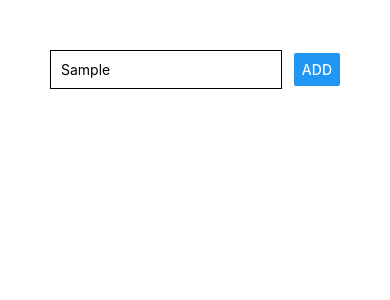
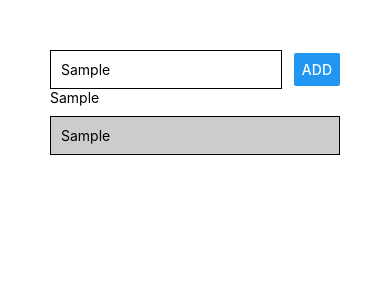
Before and after one commit to JakapongMo/rn-goal-setting-app, a React Native app: screen / in a window 390 px wide. Both pictures are taken after typing "Sample" into the empty fields and a click on the button "ADD". Shown: the top 300 px of the page. Built offline with nearby package versions, Linux system fonts and the light colour scheme.

Commit message:
Fix warning

```diff
--- a/App.js
+++ b/App.js
@@ -1,20 +1,41 @@
-import React from 'react';
-import { StyleSheet, Text, View, TextInput, Button } from 'react-native';
+import React, { useState } from 'react';
+import { StyleSheet, Text, View, TextInput, Button, ScrollView } from 'react-native';
 
 export default function App() {
+  const [enteredGoal, setEnteredGoal] = useState('');
+  const [courseGoals, setCourseGoals] = useState([]);
+
+  const goalInputHandler = (enterGoalText) => {
+    setEnteredGoal(enterGoalText);
+  };
+
+  const addGoadHandler = () => {
+    console.log(enteredGoal);
+
+    setCourseGoals(currentGoals => [...currentGoals, enteredGoal]);
+  };
+
   return (
     <View style={styles.screen}>
       <View style={styles.inputContainer}>
         <TextInput
           placeholder="Course Goal"
           style={styles.input}
+          //if you use () behind fn name that would execute fn
+          //Use only name to tell that should execute for every keystroke
+          onChangeText={goalInputHandler}
+          value={enteredGoal}
         />
-        <Button title="ADD" />
+        <Button title="ADD" onPress={addGoadHandler} />
       </View>
-
-      <View>
-
-      </View>
+      <ScrollView>
+        {/* key = goal means cant crate same goal in app */}
+        <Text>{courseGoals}</Text>
+          {courseGoals.map((goal) => (
+            <View key={goal} style={styles.listItem}>
+              <Text >{goal}</Text>
+            </View>))}
+      </ScrollView>
     </View>
   );
 }
@@ -33,5 +54,12 @@
     borderColor: 'black',
     borderWidth: 1,
     padding: 10
+  },
+  listItem: {
+    padding: 10,
+    marginVertical: 10,
+    backgroundColor: '#ccc',
+    borderColor: 'black',
+    borderWidth: 1
   }
 });
```
